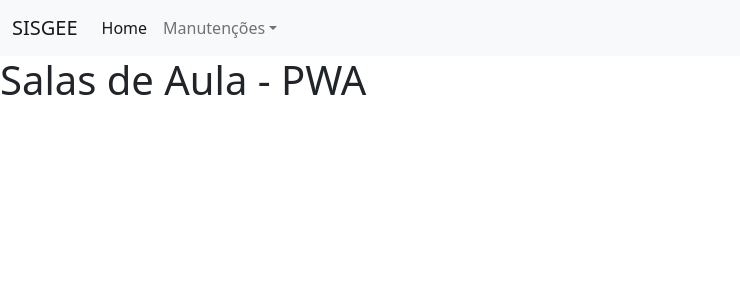
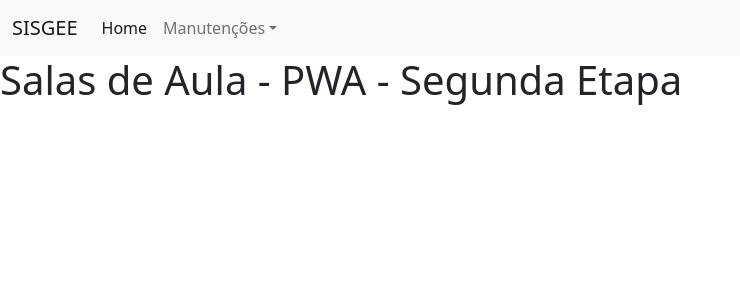
Before and after one commit to jlbavaresco/sisgeelpe2023-1, a React (Create React App) app: page / in a window 1280 px wide. Shown: the top 300 px of the page, without its empty margins (0-740 px from the left). Built offline with nearby package versions, Linux system fonts and the light colour scheme.

Commit message:
Modificando o Home

```diff
--- a/src/componentes/Home.jsx
+++ b/src/componentes/Home.jsx
@@ -1,6 +1,6 @@
 const Home = () => (
     <div>
-        <h1>Salas de Aula - PWA</h1>
+        <h1>Salas de Aula - PWA - Segunda Etapa</h1>
     </div>
 )
 
```
